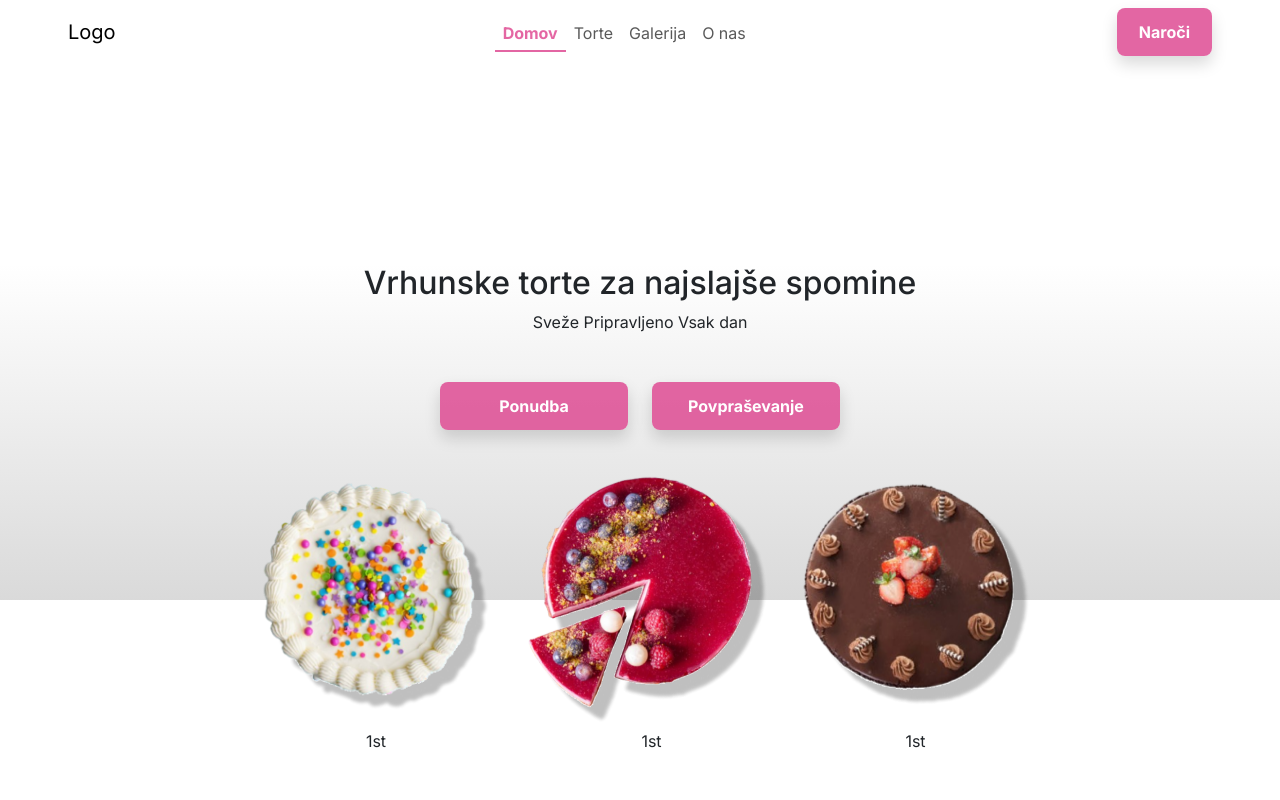
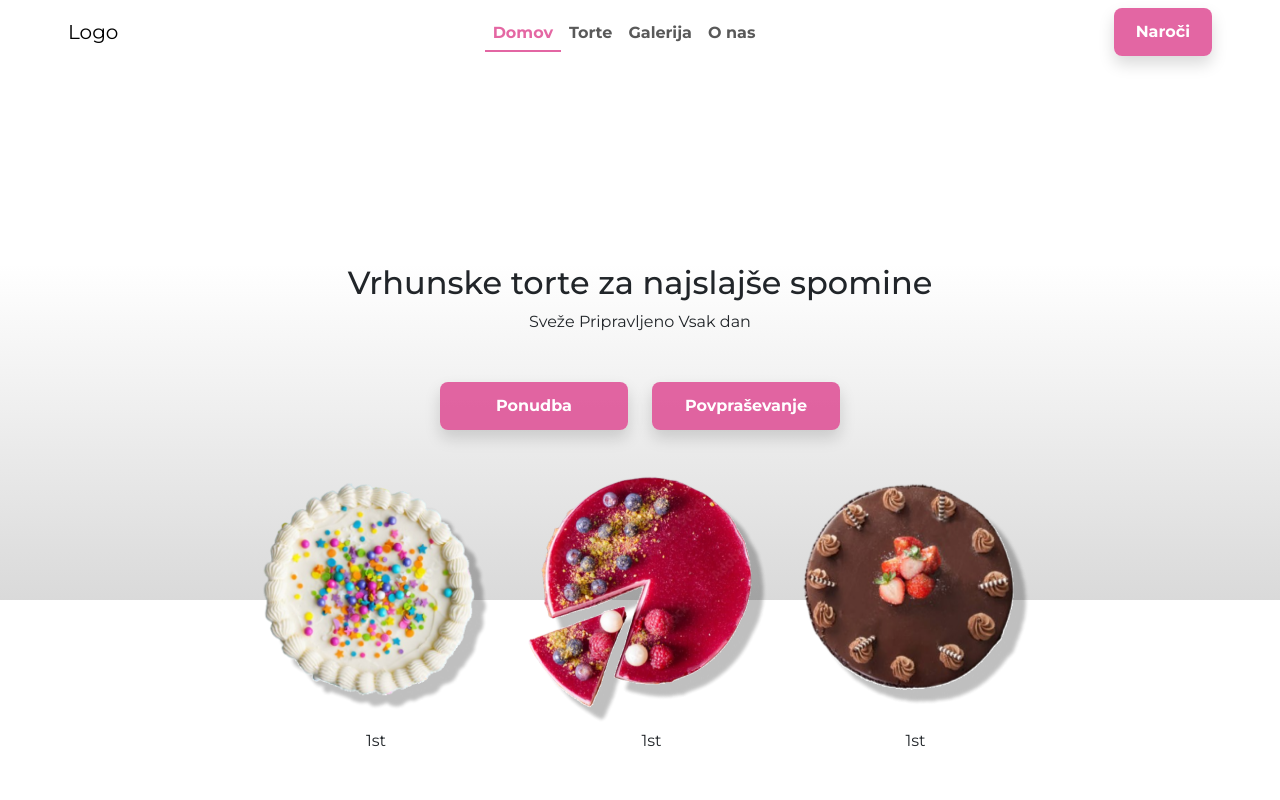
Before and after one commit to galeb9/panna-torte, a Next.js app: page / in a window 1280 px wide. Shown: the top 800 px of the page. Built offline with nearby package versions, Linux system fonts and the light colour scheme.

Commit message:
fix: Minor styles changed

```diff
--- a/src/app/components/Header/Header.js
+++ b/src/app/components/Header/Header.js
@@ -4,8 +4,13 @@ import "./Header.scss";
 import Link from "next/link";
 import BaseButton from "../UI/BaseButton/BaseButton";
 import { usePathname } from "next/navigation";
+import { useEffect } from "react";
 
 export default function Header() {
+  useEffect(() => {
+    require("bootstrap/dist/js/bootstrap.bundle.min.js");
+  }, []);
+
   const pathname = usePathname();
 
   const links = [
--- a/src/app/components/Header/Header.scss
+++ b/src/app/components/Header/Header.scss
@@ -2,6 +2,9 @@
   .nav-link {
     transition: var(--trans);
     padding-bottom: 5px !important;
+    font-weight: 700;
+    border-bottom: 2px solid transparent;
+
     &:hover {
       color: var(--primary) !important;
     }
@@ -11,6 +14,6 @@
     transition: var(--trans);
     color: var(--primary) !important;
     border-bottom: 2px solid var(--primary);
-    font-weight: 700;
+    // font-weight: 700;
   }
 }
--- a/src/app/layout.js
+++ b/src/app/layout.js
@@ -1,10 +1,14 @@
-import { Inter } from "next/font/google";
+import { Inter, Montserrat } from "next/font/google";
+
 import "bootstrap/dist/css/bootstrap.min.css";
-import "./globals.css";
+
 import Header from "./components/Header/Header";
 import Footer from "./components/Footer/Footer";
 
+import "./globals.css";
+
 const inter = Inter({ subsets: ["latin"] });
+const montserrat = Montserrat({ subsets: ["latin"] });
 
 export const metadata = {
   title: "Panna torte",
@@ -14,7 +18,7 @@ export const metadata = {
 export default function RootLayout({ children }) {
   return (
     <html lang="en">
-      <body className={inter.className}>
+      <body className={montserrat.className}>
         <Header />
         <div style={{ minHeight: "calc(100vh - 56px)" }}>{children}</div>
         <Footer />
```
